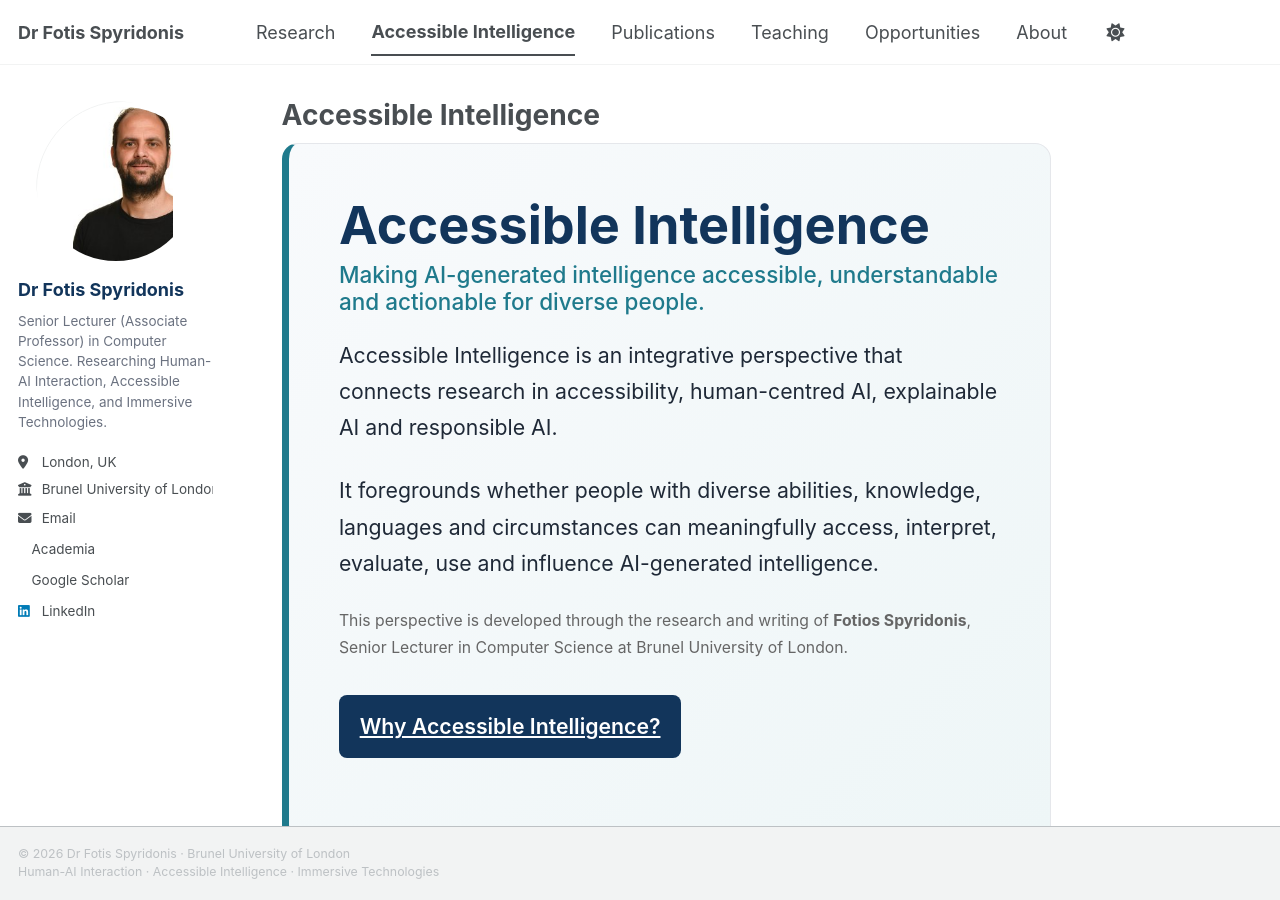
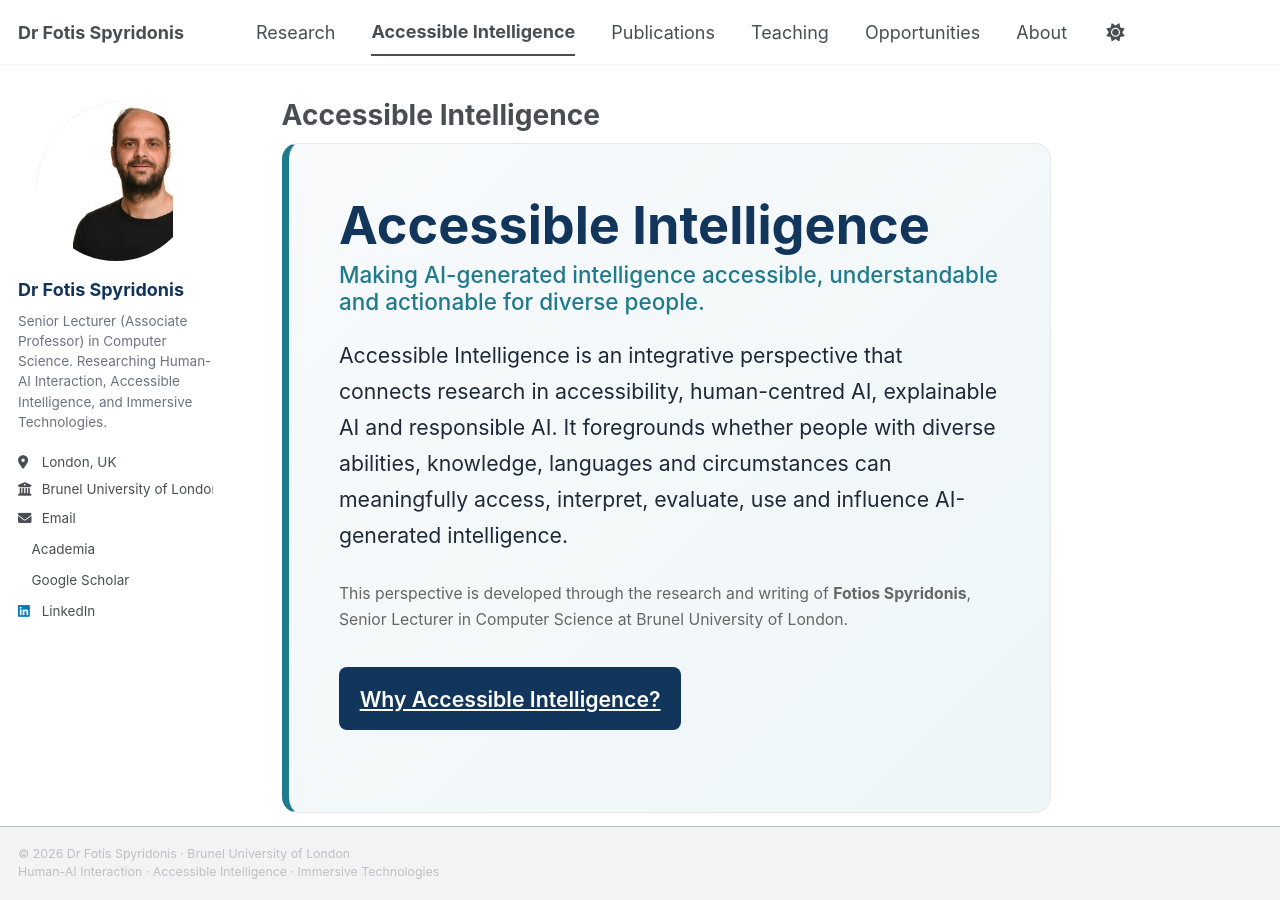
Before and after one commit to fotios-spyridonis/fotios-spyridonis.github.io, a Jekyll site: the page built from _pages/accessible-intelligence.md, in a window 1280 px wide and 900 px high. Built offline with Jekyll 4.4.1, drawn with Linux system fonts in a browser that asks for light colours; a style sheet for code colours, icons or effects is not loaded.

```diff
--- a/_pages/accessible-intelligence.md
+++ b/_pages/accessible-intelligence.md
@@ -10,8 +10,7 @@ author_profile: true
 
 <h3>Making AI-generated intelligence accessible, understandable and actionable for diverse people.</h3>
 
-<p>Accessible Intelligence is an integrative perspective that connects research in accessibility, human-centred AI, explainable AI and responsible AI.</p>
-<p>It foregrounds whether people with diverse abilities, knowledge, languages and circumstances can meaningfully access, interpret, evaluate, use and influence AI-generated intelligence.</p>
+<p>Accessible Intelligence is an integrative perspective that connects research in accessibility, human-centred AI, explainable AI and responsible AI. It foregrounds whether people with diverse abilities, knowledge, languages and circumstances can meaningfully access, interpret, evaluate, use and influence AI-generated intelligence.</p>
 
 <p style="font-size: 0.875rem; color: #666;">
   This perspective is developed through the research and writing of
```
